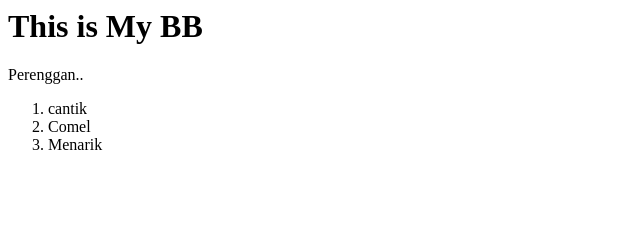
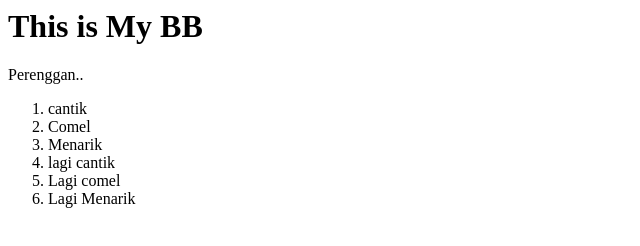
Before and after one commit to nurkhusnina/Trial, a plain HTML site: page index.html in a window 1280 px wide. Shown: the whole page, without its empty margins (0-640 px from the left). Drawn offline with Linux system fonts and the light colour scheme.

Commit message:
Added ol

```diff
--- a/index.html
+++ b/index.html
@@ -13,6 +13,10 @@
     <li>cantik</li>
     <li>Comel</li>
     <li>Menarik</li>
+
+    <li>lagi cantik</li>
+    <li>Lagi comel</li>
+    <li>Lagi Menarik</li>
 </ol>
 
 </body>
```
Also changed, not shown: 1 other file.
